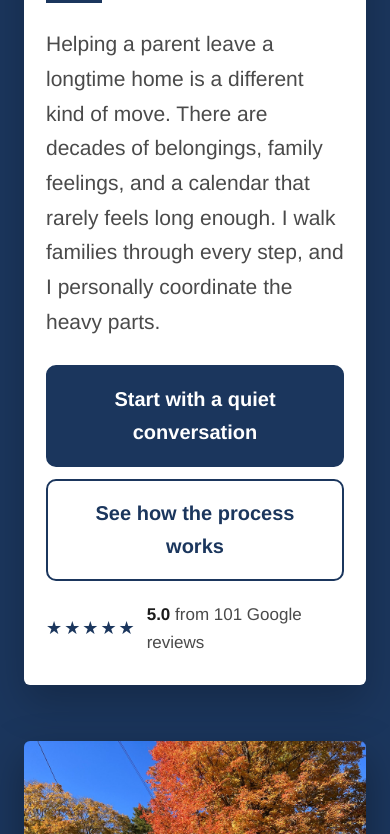
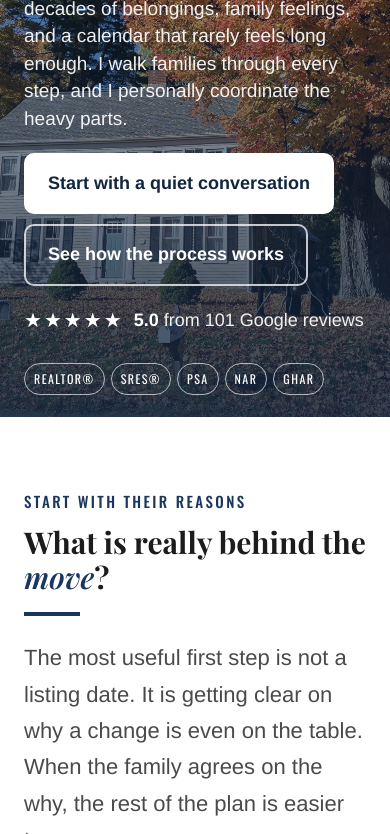
Before and after one commit to melissakiehl/senior-pages, a plain HTML site: page public/how-to-downsize-elderly-parents-connecticut/index.html in a window 390 px wide. Shown: the part 390-1224 px from the top of the page. Drawn offline with Linux system fonts and the light colour scheme.

Commit message:
Elevate the how-to-downsize-parents hero to a full-bleed autumn photo.
Replace the navy-band layout and hanging house photo card, which made the image look cropped and oddly placed, with a full-bleed photograph of the existing Connecticut colonial, a navy overlay, a larger serif headline, and a reviews-and-NAR/GHAR trust row.

```diff
--- a/public/how-to-downsize-elderly-parents-connecticut/index.html
+++ b/public/how-to-downsize-elderly-parents-connecticut/index.html
@@ -4,8 +4,10 @@
 <!--
   MELISSA KIEHL LANDING PAGE SERIES: PAGE 05
   Target phrase: "how to downsize elderly parents Connecticut"
-  Look: photo-card hero on a navy band, vertical decision list,
-  single-column timeline spine, stacked reviews, navy about band.
+  Look: full-bleed photo hero of the autumn Connecticut colonial,
+  navy overlay, large serif headline, NAR/GHAR trust row.
+  Distinct from the Best Realtor, checklist, and reverse-mortgage heroes.
+  Vertical decision list, single-column timeline spine, stacked reviews.
   Supporting accent: navy #1b365d.
 -->
 <meta charset="utf-8">
@@ -143,20 +145,33 @@ section{padding:80px 0}
 .head-call{font-size:18px;color:var(--muted);margin:0}
 .head-call a{font-weight:700;color:var(--navy);text-decoration:none;white-space:nowrap}
 
-/* Photo-card hero on a navy band */
-.hero{background:var(--navy);color:#fff;padding:48px 0 0;overflow:hidden}
-.hero .wrap{display:grid;grid-template-columns:minmax(0,1fr) minmax(0,1.15fr);gap:36px;align-items:end}
-.hero-copy{background:#fff;color:var(--ink);border-radius:6px;padding:40px 36px 36px;box-shadow:0 18px 40px rgba(0,0,0,.22);position:relative;z-index:2;margin-bottom:-48px}
-.hero h1{font-size:clamp(32px,4.2vw,48px)}
-.hero .lead{font-size:21px}
-.hero-card{position:relative;z-index:1;margin:0 0 -8px}
-.hero-card img{width:100%;height:auto;aspect-ratio:4/3;object-fit:cover;border-radius:6px 6px 0 0;box-shadow:0 16px 40px rgba(0,0,0,.35)}
-.badge{display:inline-flex;align-items:center;gap:10px;margin-top:20px;font-size:17px;color:var(--muted);text-decoration:none}
+/* FULL-BLEED PHOTO HERO: autumn Connecticut colonial, navy overlay, large serif type */
+.hero{position:relative;isolation:isolate;min-height:min(calc(100vh - 84px),820px);display:flex;align-items:flex-end;padding:0;color:#fff;background:#12253f;overflow:hidden;text-align:left}
+.hero-bg{position:absolute;inset:0;z-index:0}
+.hero-bg img{width:100%;height:100%;object-fit:cover;object-position:center 62%;display:block}
+.hero::after{content:"";position:absolute;inset:0;z-index:1;background:linear-gradient(180deg,rgba(18,37,63,.22) 0%,rgba(18,37,63,.42) 40%,rgba(18,37,63,.84) 100%)}
+.hero .wrap{position:relative;z-index:2;width:100%;padding:80px 24px 64px;text-align:left;display:block}
+.hero h1{color:#fff;font-size:clamp(40px,5.6vw,68px);line-height:1.12;font-weight:600;letter-spacing:-.02em;max-width:15em;margin:0 0 24px;text-wrap:balance}
+.hero h1 em{color:#fff;font-style:italic;font-weight:500}
+.hero .rule{background:#fff;margin:0 0 26px;width:48px;height:2px;opacity:.9}
+.hero .lead{color:rgba(255,255,255,.92);font-size:clamp(20px,2.05vw,24px);line-height:1.55;max-width:32em;margin:0}
+.hero .cta-row{justify-content:flex-start;margin-top:32px;gap:16px}
+.hero .btn-solid{background:#fff;color:var(--navy-deep);border-color:#fff}
+.hero .btn-solid:hover{background:transparent;color:#fff;border-color:#fff}
+.hero .btn-ghost-light{background:transparent;color:#fff;border:2px solid rgba(255,255,255,.75)}
+.hero .btn-ghost-light:hover{background:rgba(255,255,255,.14);color:#fff;border-color:#fff}
+.hero-trust{display:flex;flex-wrap:wrap;align-items:center;gap:16px 28px;margin-top:36px}
+.badge{display:inline-flex;align-items:center;gap:10px;margin:0;font-size:18px;color:var(--muted);text-decoration:none}
+.hero .badge{color:rgba(255,255,255,.92)}
+.hero .badge .stars{color:#fff;letter-spacing:2px;font-size:20px}
+.hero .badge strong{color:#fff}
 .badge .stars{color:var(--accent);letter-spacing:2px;font-size:18px}
 .badge strong{color:var(--ink)}
+.hero-creds{display:flex;flex-wrap:wrap;gap:8px;margin:0;padding:0;list-style:none}
+.hero .hero-creds li{font-family:var(--label);letter-spacing:.12em;font-size:13px;text-transform:uppercase;color:#fff;border:1px solid rgba(255,255,255,.65);background:transparent;border-radius:999px;padding:7px 13px}
 
 /* Why: vertical stacked list, not a 4-up card grid */
-.why{padding-top:100px}
+.why{padding-top:84px}
 .why-list{list-style:none;margin:32px 0 0;padding:0;display:flex;flex-direction:column;gap:0;border-top:1px solid var(--line)}
 .why-list li{display:grid;grid-template-columns:140px 1fr;gap:28px;padding:26px 0;border-bottom:1px solid var(--line)}
 .why-list h3{margin:0;color:var(--navy);font-size:26px}
@@ -237,19 +252,25 @@ section{padding:80px 0}
 .credits a{color:#d5dbe4}
 
 @media (max-width:980px){
-  .hero .wrap,.split,.about .wrap,.foot-grid{grid-template-columns:1fr;gap:32px}
-  .hero-copy{margin-bottom:24px}
-  .hero-card{margin:0}
-  .hero-card img{border-radius:6px}
-  .hero{padding-bottom:48px}
-  .why{padding-top:80px}
+  .split,.about .wrap,.foot-grid{grid-template-columns:1fr;gap:32px}
+  .hero{min-height:min(calc(100vh - 84px),700px)}
+  .hero .wrap{padding:56px 24px 48px}
+  .why{padding-top:72px}
   .why-list li{grid-template-columns:1fr;gap:8px}
   .about img{width:180px;height:180px}
 }
 @media (max-width:640px){
   body{font-size:19px}
   section{padding:60px 0}
-  .hero-copy{padding:28px 22px}
+  .hero{min-height:0}
+  .hero .wrap{padding:28px 24px 22px}
+  .hero h1{font-size:clamp(32px,8.6vw,42px);margin-bottom:12px}
+  .hero .lead{font-size:19px;line-height:1.45}
+  .hero .cta-row{flex-direction:column;align-items:flex-start;margin-top:20px;gap:10px}
+  .hero .cta-row .btn{width:auto;max-width:100%;min-height:52px;padding:14px 22px;font-size:18px}
+  .hero-trust{margin-top:18px;gap:8px 10px}
+  .hero .hero-creds{gap:6px}
+  .hero .hero-creds li{font-size:12px;padding:5px 9px}
   .row-3{grid-template-columns:1fr 1fr;gap:0 14px}
   .row-3 .field:first-child{grid-column:1 / -1}
   .btn{width:100%;text-align:center}
@@ -280,23 +301,26 @@ section{padding:80px 0}
 
 <main id="main">
 
-<section class="hero" id="top">
+<section class="hero" id="top" aria-labelledby="hero-h">
+  <div class="hero-bg">
+    <img src="images/hero-house.jpg" width="1800" height="1349" alt="A Connecticut colonial house in autumn, with a large maple in full color" fetchpriority="high">
+  </div>
   <div class="wrap">
-    <div class="hero-copy">
-      <h1>How to downsize <em>elderly parents</em> in Connecticut, without doing it alone.</h1>
-      <hr class="rule">
-      <p class="lead">Helping a parent leave a longtime home is a different kind of move. There are decades of belongings, family feelings, and a calendar that rarely feels long enough. I walk families through every step, and I personally coordinate the heavy parts.</p>
-      <div class="cta-row">
-        <a class="btn btn-solid" href="#talk">Start with a quiet conversation</a>
-        <a class="btn btn-ghost" href="#how">See how the process works</a>
-      </div>
+    <h1 id="hero-h">How to downsize <em>elderly parents</em> in Connecticut, without doing it alone.</h1>
+    <hr class="rule">
+    <p class="lead">Helping a parent leave a longtime home is a different kind of move. There are decades of belongings, family feelings, and a calendar that rarely feels long enough. I walk families through every step, and I personally coordinate the heavy parts.</p>
+    <div class="cta-row">
+      <a class="btn btn-solid" href="#talk">Start with a quiet conversation</a>
+      <a class="btn btn-ghost-light" href="#how">See how the process works</a>
+    </div>
+    <div class="hero-trust">
       <a class="badge" href="https://reviewmk.com/" target="_blank" rel="noopener">
         <span class="stars" aria-hidden="true">★★★★★</span>
         <span><strong>5.0</strong> from 101 Google reviews</span>
       </a>
-    </div>
-    <div class="hero-card">
-      <img src="images/hero-house.jpg" width="1800" height="1349" alt="A Connecticut colonial house in autumn, with a large maple in full color" fetchpriority="high">
+      <ul class="creds hero-creds" aria-label="Designations">
+        <li>REALTOR®</li><li>SRES®</li><li>PSA</li><li aria-label="National Association of REALTORS®" title="National Association of REALTORS®">NAR</li><li aria-label="Greater Hartford Association of REALTORS®" title="Greater Hartford Association of REALTORS®">GHAR</li>
+      </ul>
     </div>
   </div>
 </section>
```
